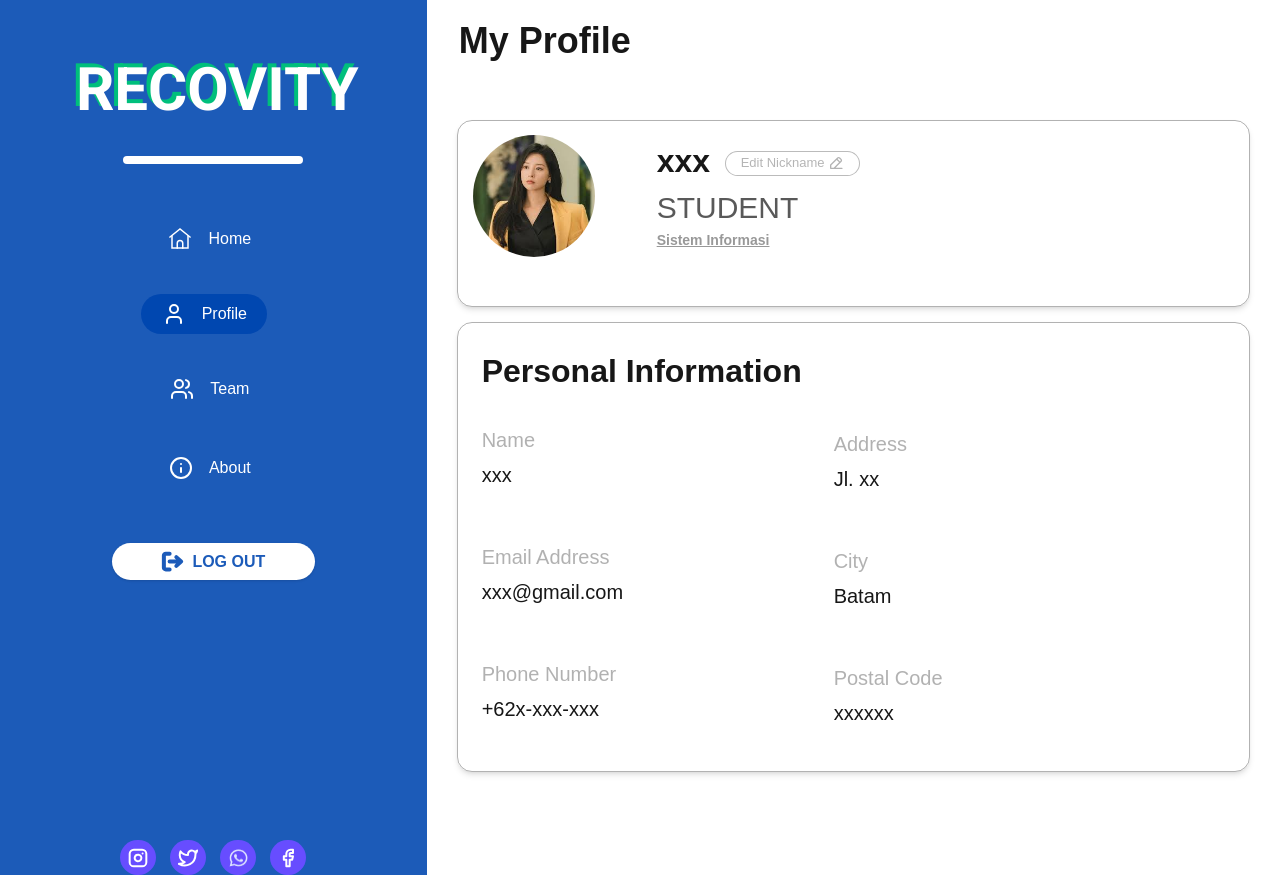
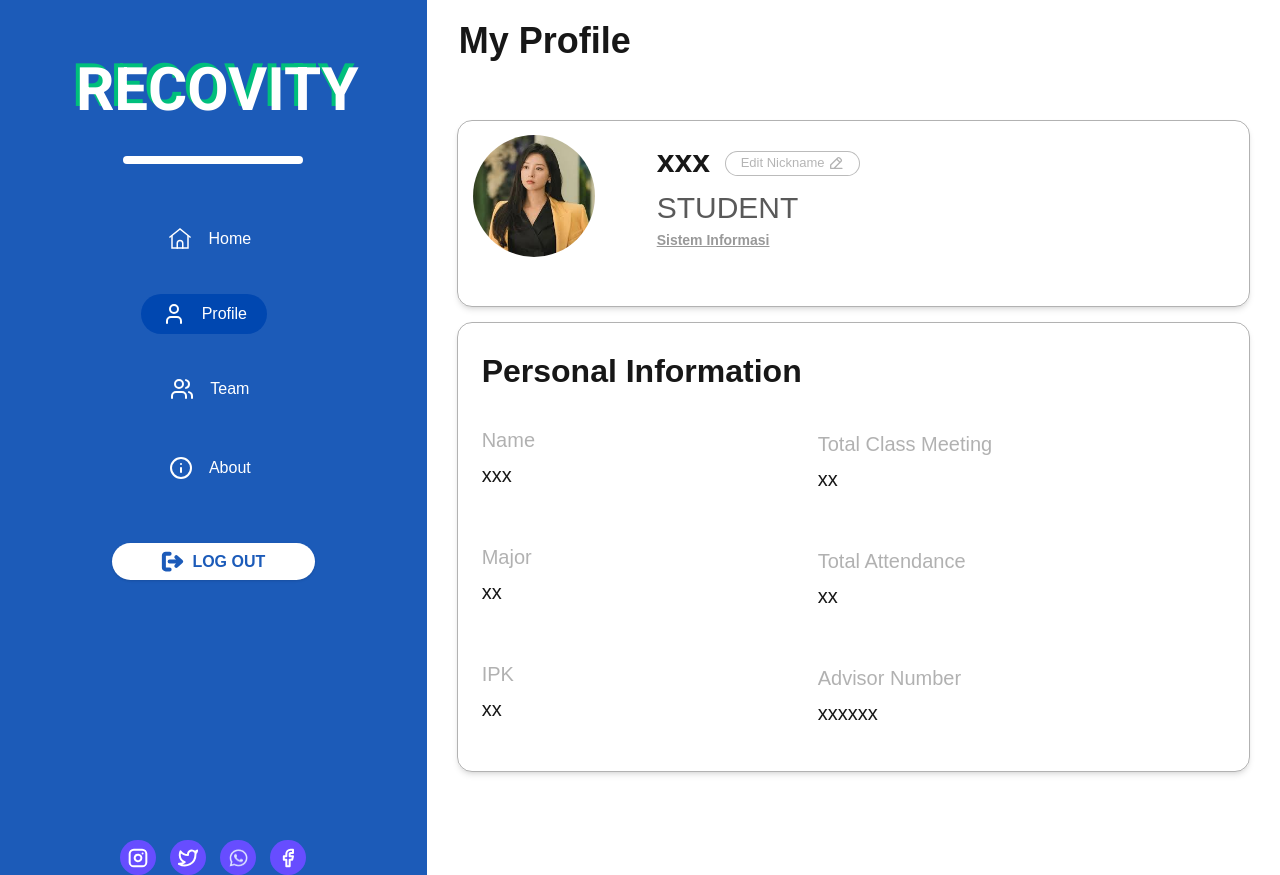
Before and after one commit to Wesly2309/Recovity, a Next.js app: page /dashboard/profile in a window 1280 px wide. Built offline with nearby package versions, Linux system fonts and the light colour scheme; a web font is replaced by a local one.

Commit message:
update profile

```diff
--- a/app/dashboard/profile/page.jsx
+++ b/app/dashboard/profile/page.jsx
@@ -96,44 +96,44 @@ export default function HalamanProfile() {
               <h1
                 className={`${rethink_sans.className} text-[20px] mt-[52px] text-#000000 opacity-[33%]`}
               >
-                Email Address
+                Major
               </h1>
               <h1 className={`${rethink_sans.className} mt-[5px] text-[20px]`}>
-                xxx@gmail.com
+                xx
               </h1>
               <h1
                 className={`${rethink_sans.className} text-[20px] mt-[52px] text-#000000 opacity-[33%]`}
               >
-                Phone Number
+                IPK
               </h1>
               <h1 className={`${rethink_sans.className} mt-[5px] text-[20px]`}>
-                +62x-xxx-xxx
+                xx
               </h1>
             </div>
           </div>
 
           {/* Right Side Information */}
-          <div className="col-span-1 mt-[91px] mr-[251px]">
+          <div className="col-span-1 mt-[91px] mr-[148px]">
             <h1
               className={`${rethink_sans.className} text-[20px] mt-[15px] text-#000000 opacity-[33%]`}
             >
-              Address
+              Total Class Meeting
             </h1>
             <h1 className={`${rethink_sans.className} mt-[5px] text-[20px]`}>
-              Jl. xx
+              xx
             </h1>
             <h1
               className={`${rethink_sans.className} text-[20px] mt-[52px] text-#000000 opacity-[33%]`}
             >
-              City
+              Total Attendance
             </h1>
             <h1 className={`${rethink_sans.className} mt-[5px] text-[20px]`}>
-              Batam
+              xx
             </h1>
             <h1
               className={`${rethink_sans.className} text-[20px] mt-[52px] text-#000000 opacity-[33%]`}
             >
-              Postal Code
+              Advisor Number
             </h1>
             <h1 className={`${rethink_sans.className} mt-[5px] text-[20px]`}>
               xxxxxx
```
